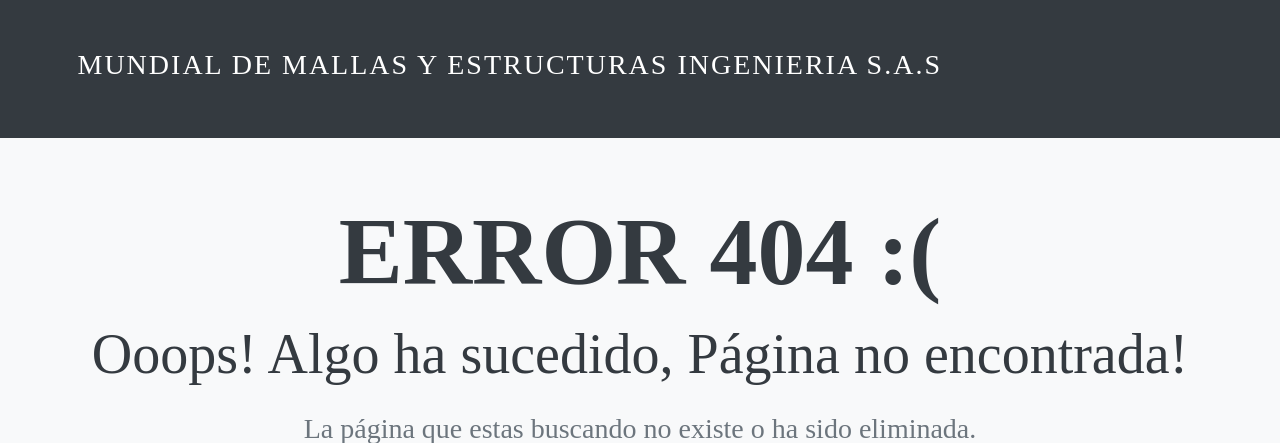
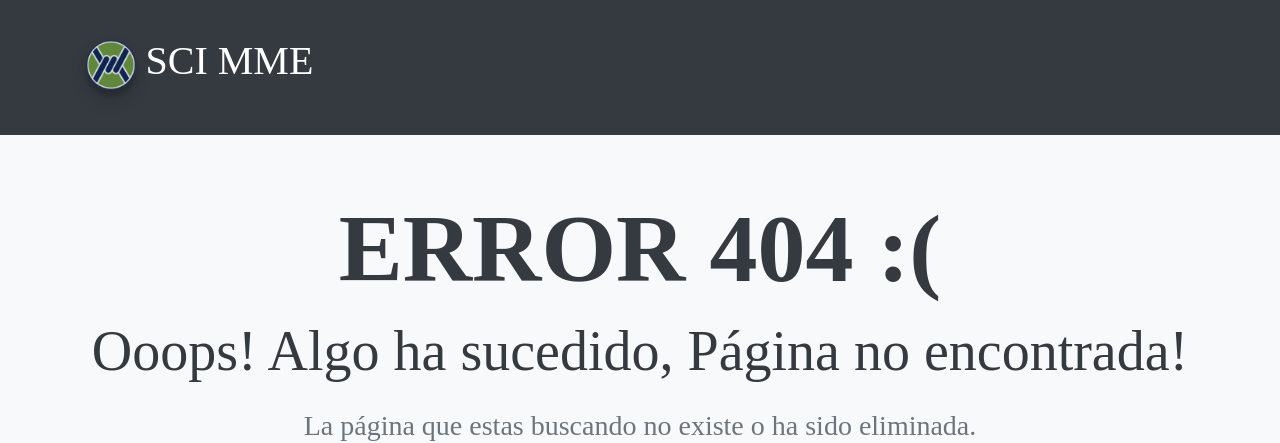
Before and after one commit to ANlizarazo/SCI, a Django app: page /error404/ in a window 1280 px wide. Shown: the top 443 px of the page. Run offline with Django 4.2, Linux system fonts and the light colour scheme; some libraries are stand-ins or nearby versions.

Commit message:
modificacion errores

```diff
--- a/base/templates/error404.html
+++ b/base/templates/error404.html
@@ -27,10 +27,13 @@
         <title>404 | Error</title>
     </head>
     <body>
-        <nav class="bg-gray-dark pt-5 pb-5">
+        <nav class="bg-gray-dark pt-4 pb-4">
             <div class="container">
-                <h3 class="text-white text-uppercase" id="titulo">Mundial de
-                    Mallas y Estructuras Ingenieria S.A.S</h3>
+            <!-- Brand Logo -->
+            <a href="http://127.0.0.1:8000/inicio/" class="brand-link text-decoration-none">
+                <span class="brand-text font-weight-light"><h1><img src="{% static '/img/logoMallas.ico' %}" alt="Mundial Mallas y Estructuras Logo"
+                class="img-circle elevation-3 img-size-50" style="opacity: .8"> <tr>SCI MME</tr></h1></span>
+            </a>
             </div>
         </nav>
         <div class="bg-light text-center pt-5" style="height: 100vh;">
```
Also changed, not shown: base/templates/error500.html (+6 -3 lines).
